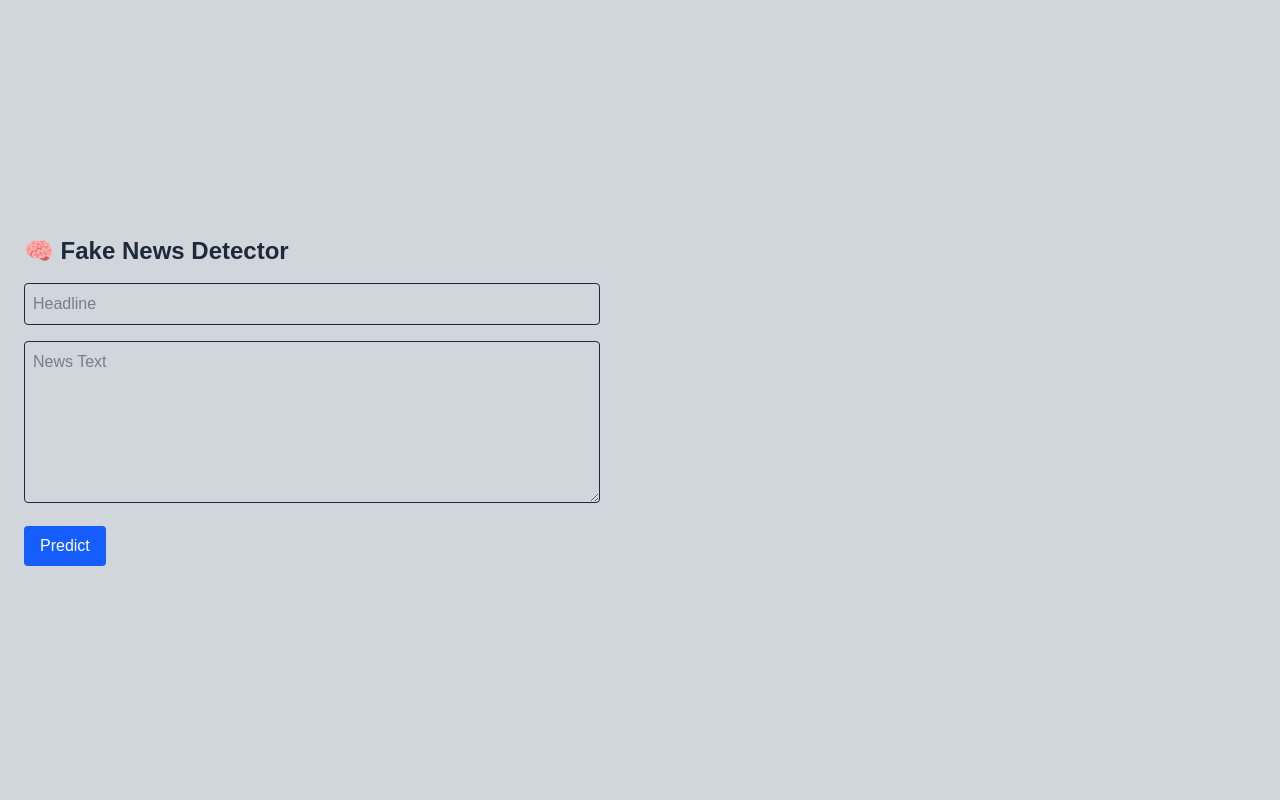
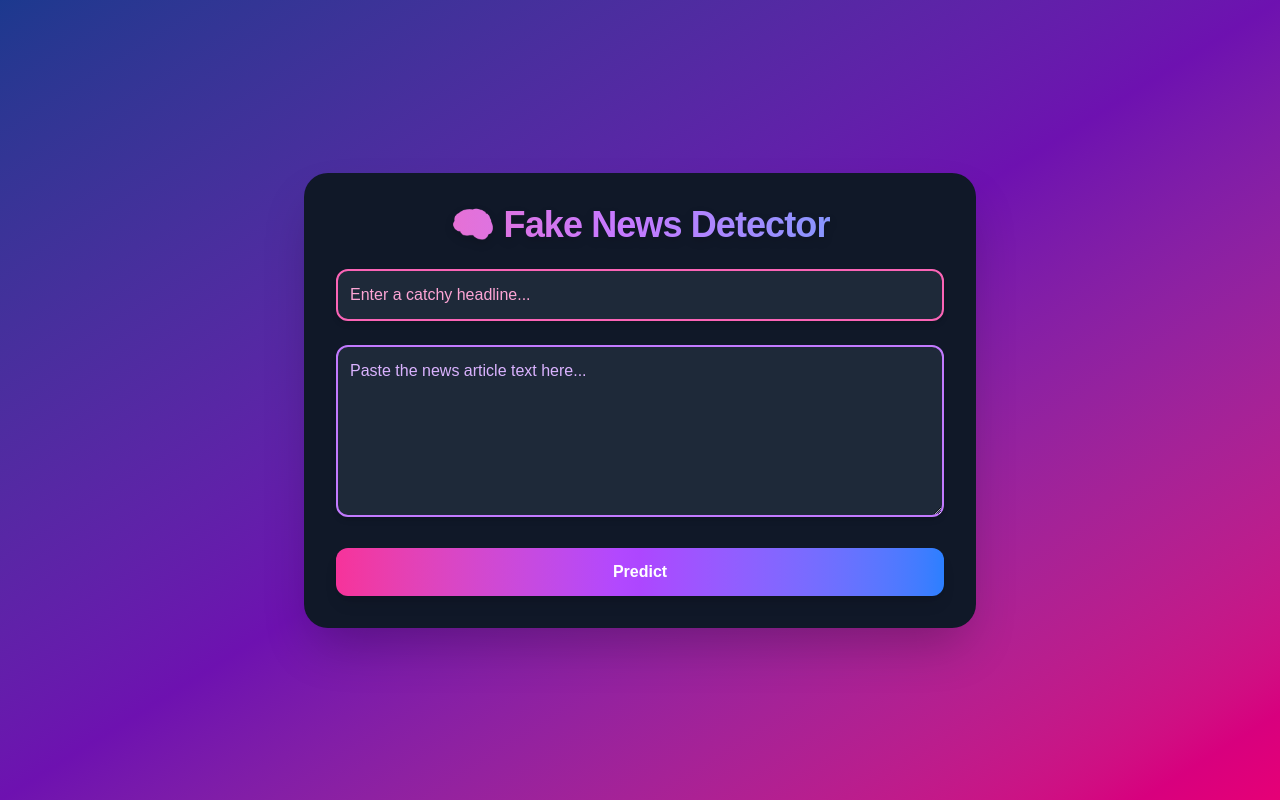
Before and after one commit to BreyeFoka/Fake_News_Detection_Machine_learning_project, a Next.js app in the folder frontend/: page / in a window 1280 px wide. Built offline with nearby package versions, Linux system fonts and the light colour scheme.

Commit message:
revamp the ui design

```diff
--- a/frontend/app/page.tsx
+++ b/frontend/app/page.tsx
@@ -1,63 +1,116 @@
+
 "use client";
 import { useState } from "react";
+import { motion, AnimatePresence } from "framer-motion";
+
 
 export default function Home() {
   const [headline, setHeadline] = useState("");
   const [text, setText] = useState("");
   const [result, setResult] = useState<null | { prediction: string; confidence: number }>(null);
+  const [loading, setLoading] = useState(false);
 
   const handleSubmit = async (e: React.FormEvent) => {
     e.preventDefault();
+    setLoading(true);
+    setResult(null);
+    try {
       const res = await fetch(process.env.NEXT_PUBLIC_API_URL + "/predict", {
         method: "POST",
         headers: { "Content-Type": "application/json" },
         body: JSON.stringify({ headline, text }),
       });
-
       const data = await res.json();
       setResult(data);
+    } catch (err) {
+      setResult({ prediction: "error", confidence: 0 });
+    }
+    setLoading(false);
   };
 
   return (
-<>
-    <div className=" flex justify-center flex-col col-1  min-h-screen p-6 bg-gray-300 text-gray-800">
-      <h1 className="text-2xl font-bold mb-4">🧠 Fake News Detector</h1>
-      <form onSubmit={handleSubmit} className="space-y-4 max-w-xl">
-        <input
+    <main className="min-h-screen flex items-center justify-center bg-gradient-to-br from-blue-900 via-purple-800 to-pink-600 text-white">
+      <div className="w-full max-w-2xl mx-auto p-8 rounded-3xl shadow-2xl bg-opacity-80 bg-gray-900 backdrop-blur-lg">
+        <motion.h1
+          initial={{ scale: 0.8, opacity: 0 }}
+          animate={{ scale: 1, opacity: 1 }}
+          transition={{ type: "spring", stiffness: 120 }}
+          className="text-4xl font-extrabold mb-6 text-center tracking-tight bg-gradient-to-r from-pink-400 via-purple-400 to-blue-400 bg-clip-text text-transparent drop-shadow-lg"
+        >
+          🧠 Fake News Detector
+        </motion.h1>
+        <form onSubmit={handleSubmit} className="space-y-6">
+          <motion.input
             type="text"
             value={headline}
             onChange={(e) => setHeadline(e.target.value)}
-          placeholder="Headline"
-          className="w-full border p-2 rounded"
+            placeholder="Enter a catchy headline..."
+            className="w-full border-2 border-pink-400 p-3 rounded-xl focus:outline-none focus:ring-2 focus:ring-blue-400 bg-gray-800 text-white placeholder:text-pink-300 shadow-md"
             required
+            whileFocus={{ scale: 1.05 }}
           />
-        <textarea
+          <motion.textarea
             value={text}
             onChange={(e) => setText(e.target.value)}
-          placeholder="News Text"
+            placeholder="Paste the news article text here..."
             rows={6}
-          className="w-full border p-2 rounded"
+            className="w-full border-2 border-purple-400 p-3 rounded-xl focus:outline-none focus:ring-2 focus:ring-pink-400 bg-gray-800 text-white placeholder:text-purple-300 shadow-md"
             required
+            whileFocus={{ scale: 1.05 }}
           />
-        <button type="submit" className="px-4 py-2 bg-blue-600 text-white rounded hover:bg-blue-700">
-          Predict
-        </button>
+          <motion.button
+            type="submit"
+            className="w-full py-3 px-6 bg-gradient-to-r from-pink-500 via-purple-500 to-blue-500 text-white font-bold rounded-xl shadow-lg hover:scale-105 transition-transform duration-200"
+            whileHover={{ scale: 1.07 }}
+            disabled={loading}
+          >
+            {loading ? (
+              <span className="flex items-center justify-center gap-2">
+                <svg className="animate-spin h-5 w-5 text-white" viewBox="0 0 24 24"><circle className="opacity-25" cx="12" cy="12" r="10" stroke="currentColor" strokeWidth="4" fill="none" /><path className="opacity-75" fill="currentColor" d="M4 12a8 8 0 018-8v8z" /></svg>
+                Predicting...
+              </span>
+            ) : (
+              "Predict"
+            )}
+          </motion.button>
         </form>
 
+        <AnimatePresence>
           {result && (
-        <div className="mt-6 p-4 border rounded bg-gray-300">
-          <p>
-            <strong>Prediction:</strong>{" "}
-            <span className={result.prediction === "real" ? "text-green-600" : "text-red-600"}>
+            <motion.div
+              initial={{ opacity: 0, y: 30 }}
+              animate={{ opacity: 1, y: 0 }}
+              exit={{ opacity: 0, y: 30 }}
+              transition={{ duration: 0.5 }}
+              className="mt-8 p-6 rounded-2xl shadow-xl bg-gradient-to-br from-gray-800 via-purple-900 to-pink-800 border-2 border-blue-400 text-center"
+            >
+              {result.prediction === "error" ? (
+                <p className="text-red-400 font-bold text-lg">Something went wrong. Please try again!</p>
+              ) : (
+                <>
+                  <p className="text-xl font-semibold mb-2">
+                    <span className="mr-2">Prediction:</span>
+                    <span className={
+                      result.prediction === "real"
+                        ? "bg-gradient-to-r from-green-400 to-blue-400 text-transparent bg-clip-text animate-pulse"
+                        : "bg-gradient-to-r from-red-400 to-pink-400 text-transparent bg-clip-text animate-pulse"
+                    }>
                       {result.prediction.toUpperCase()}
                     </span>
                   </p>
-          <p>
-            <strong>Confidence:</strong> {(result.confidence).toFixed(2)}%
+                  <p className="text-lg">
+                    <span className="mr-2">Confidence:</span>
+                    <span className="font-mono text-yellow-300">
+                      {(result.confidence).toFixed(2)}%
+                    </span>
                   </p>
+                </>
+              )}
+            </motion.div>
+          )}
+        </AnimatePresence>
+
       </div>
-      )}
-    </div>
-</>
+    </main>
   );
 }
```
Also changed, not shown: frontend/package.json (+7 -6 lines), 1 other file (tests, documents, lock files or other folders). Lines whose indentation alone changed are shown as unchanged.
